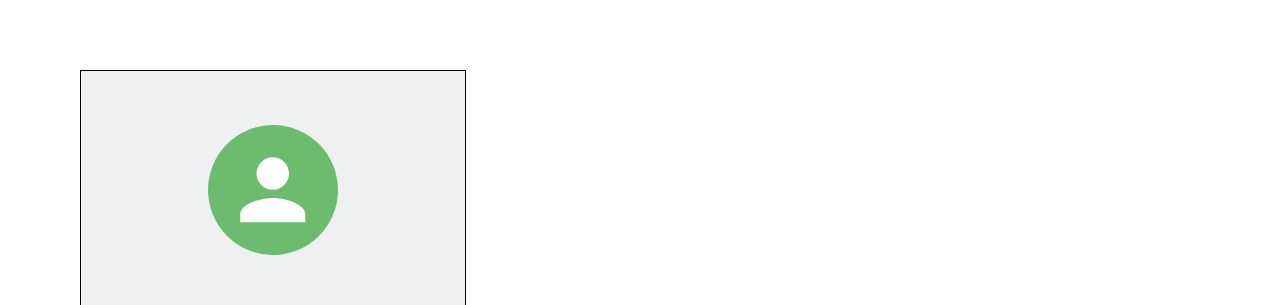
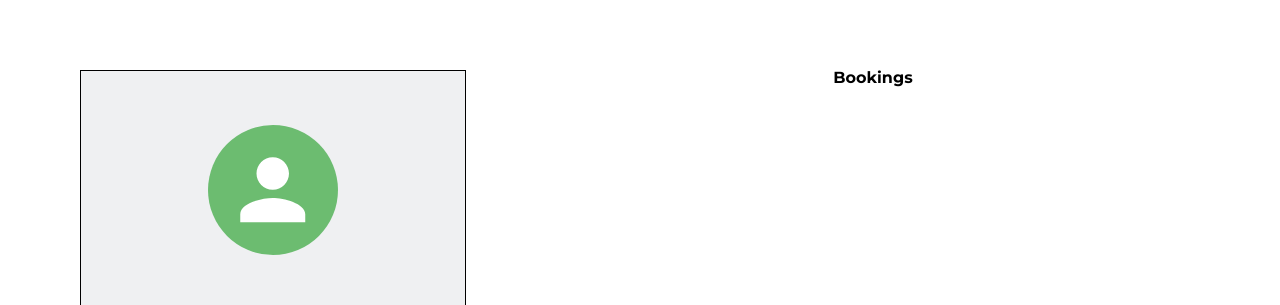
Before and after one commit to LeonardoDiogenes/TrybeHotelFront, a React (Vite) app: page /profile in a window 1280 px wide. Shown: the part 203-508 px from the top of the page. Built offline with nearby package versions, Linux system fonts and the light colour scheme.

Commit message:
Create Booking, UserBox components, Refactor Profile page

```diff
--- /dev/null
+++ b/src/components/Bookings.tsx
@@ -0,0 +1,9 @@
+function Bookings() {
+  return (
+    <div>
+      <h1>Bookings</h1>
+    </div>
+  )
+}
+
+export default Bookings;
--- /dev/null
+++ b/src/components/UserBox.tsx
@@ -0,0 +1,40 @@
+import Box from '@mui/material/Box';
+import Avatar from '@mui/material/Avatar';
+import StarIcon from '@mui/icons-material/Star';
+import UserContext from '../context/UserContext';
+import styles from '../css/UserBox.module.css';
+import { useContext } from 'react';
+
+function UserBox() {
+  const { user } = useContext(UserContext);
+  const firstLetter = user?.name[0].toUpperCase();
+
+  return (
+    <div className={styles.wrapper}>
+        <Box className={styles.profileBox}>
+          <Avatar
+            sx={{
+              width: 130,
+              height: 130,
+              bgcolor: 'rgba(76, 175, 80, 0.8)',
+              fontSize: '3rem',
+            }}>
+            {firstLetter}
+          </Avatar>
+          <h1>{user?.name}</h1>
+          <div className={styles.userRating}>
+            <p>Avaliação</p>
+            <div>
+              <StarIcon />
+              <StarIcon />
+              <StarIcon />
+              <StarIcon />
+              <StarIcon />
+            </div>
+          </div>
+        </Box>
+      </div>
+  )
+}
+
+export default UserBox;
--- a/src/css/Profile.module.css
+++ b/src/css/Profile.module.css
@@ -1,31 +1,9 @@
 .wrapper {
   display: flex;
-  flex-direction: column;
-  align-items: center;
-  justify-content: center;
-  gap: 10em;
-  margin-left: 5em;
-  margin-bottom: 10em;
-  width: 30vw;
-  min-height: 75vh;
-  height: 100%;
-  border: 1px solid black;
-  background-color: #EFF0F2;
+  justify-content: space-between;
 }
 
-.profileBox {
-  display: flex;
-  flex-direction: column;
-  align-items: center;
-  gap: 10em;
+.bookings {
+  margin-right: auto;
+  margin-left: auto;
 }
-
-.profileBox h1 {
-  font-size: 2em;
-}
-
-.userRating {
-  display: flex;
-  flex-direction: column;
-  align-items: center;
-}
--- /dev/null
+++ b/src/css/UserBox.module.css
@@ -0,0 +1,31 @@
+.wrapper {
+  display: flex;
+  flex-direction: column;
+  align-items: center;
+  justify-content: center;
+  gap: 10em;
+  margin-left: 5em;
+  margin-bottom: 10em;
+  width: 30vw;
+  min-height: 75vh;
+  height: 100%;
+  border: 1px solid black;
+  background-color: #EFF0F2;
+}
+
+.profileBox {
+  display: flex;
+  flex-direction: column;
+  align-items: center;
+  gap: 10em;
+}
+
+.profileBox h1 {
+  font-size: 2em;
+}
+
+.userRating {
+  display: flex;
+  flex-direction: column;
+  align-items: center;
+}
--- a/src/pages/Profile.tsx
+++ b/src/pages/Profile.tsx
@@ -1,41 +1,18 @@
+import Bookings from '../components/Bookings';
 import Layout from '../components/Layout';
+import UserBox from '../components/UserBox';
 import styles from '../css/Profile.module.css';
-import Box from '@mui/material/Box';
-import Avatar from '@mui/material/Avatar';
-import StarIcon from '@mui/icons-material/Star';
-import UserContext from '../context/UserContext';
-import { useContext } from 'react';
 
 
 function Profile() {
-  const { user } = useContext(UserContext);
-  const firstLetter = user?.name[0].toUpperCase();
 
   return (
     <Layout>
       <div className={styles.wrapper}>
-        <Box className={styles.profileBox}>
-          <Avatar
-            sx={{
-              width: 130,
-              height: 130,
-              // top: -130,
-              bgcolor: 'rgba(76, 175, 80, 0.8)'
-            }}>
-            {firstLetter}
-          </Avatar>
-          <h1>{user?.name}</h1>
-          <div className={styles.userRating}>
-            <p>Avaliação</p>
-            <div>
-              <StarIcon />
-              <StarIcon />
-              <StarIcon />
-              <StarIcon />
-              <StarIcon />
-            </div>
-          </div>
-        </Box>
+        <UserBox />
+        <div className={styles.bookings}>
+          <Bookings />
+        </div>
       </div>
     </Layout>
   );
```
